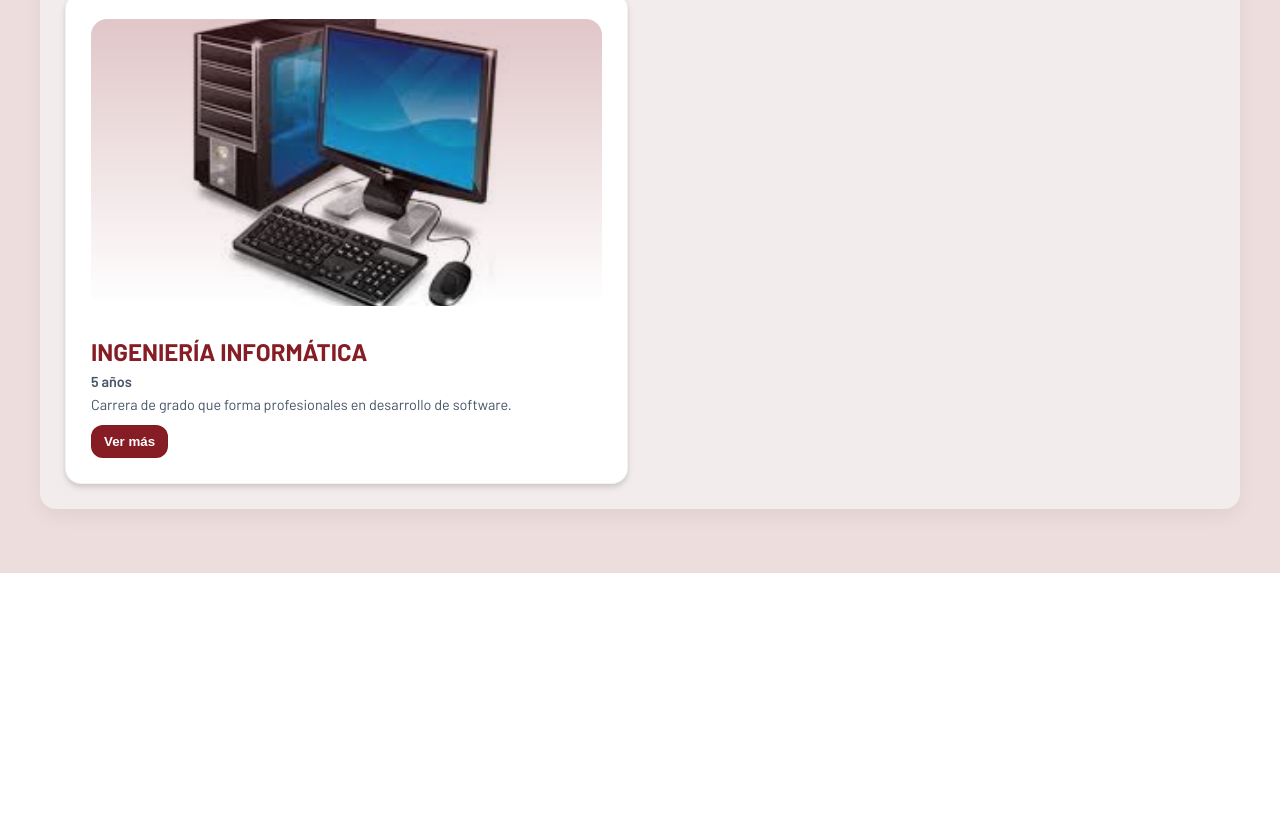
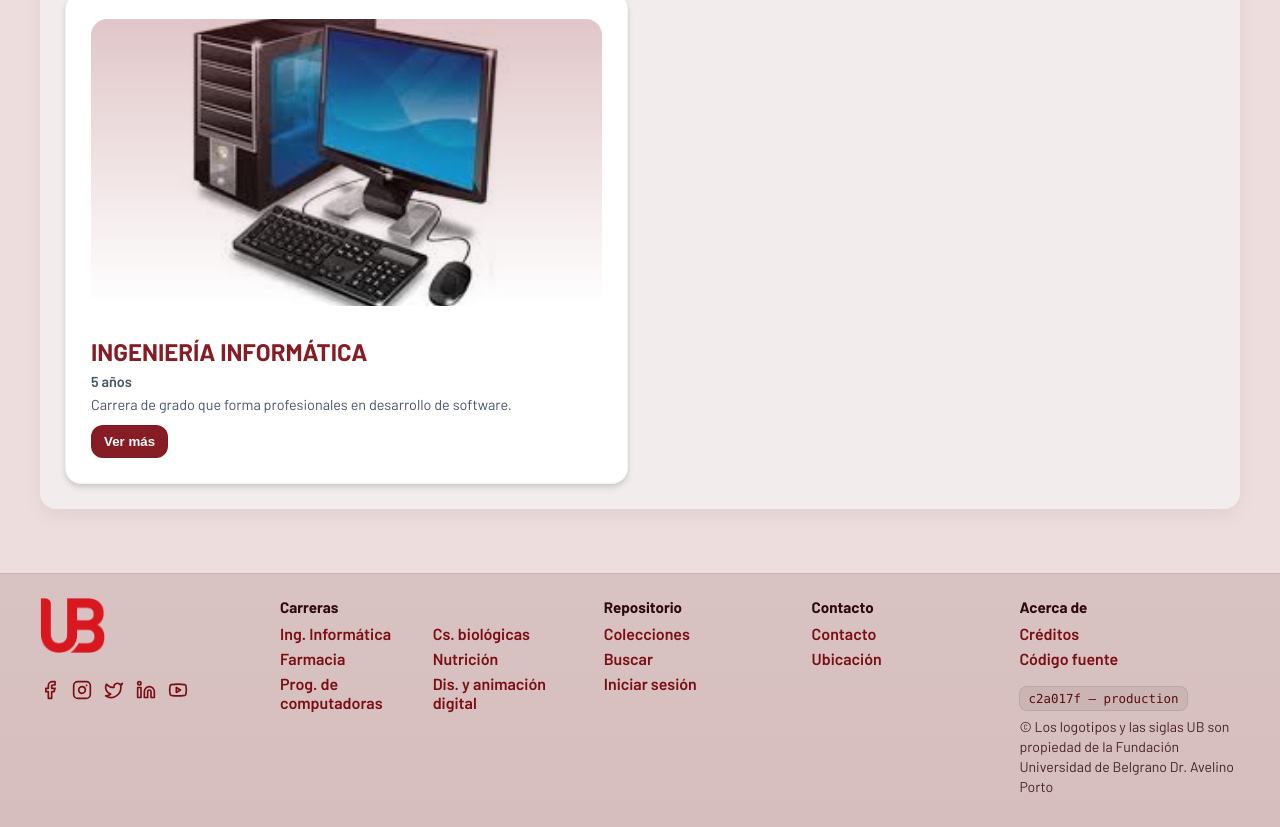
Before and after one commit to gerardowacker/conexionub, a Next.js app: page / in a window 1280 px wide. Shown: the part 476-1303 px from the top of the page. Before the commit the page ends 1049 px from the top, so only its background shows below. Built offline with nearby package versions, Linux system fonts and the light colour scheme.

Commit message:
Added Footer

```diff
--- a/package.json
+++ b/package.json
@@ -21,6 +21,7 @@
     "@mdx-js/react": "^3.1.1",
     "@next/mdx": "^15.5.4",
     "@types/mdx": "^2.0.13",
+    "lucide-react": "^0.546.0",
     "next": "15.5.4",
     "next-mdx-remote": "^5.0.0",
     "react": "19.1.0",
--- a/src/app/layout.tsx
+++ b/src/app/layout.tsx
@@ -2,6 +2,7 @@ import type { Metadata } from "next";
 import {Barlow} from "next/font/google";
 import "./globals.css";
 import Header from "@/components/menu/headermenu/Header";
+import Footer from "@/components/footer/Footer";
 
 const barlowSans = Barlow({
     weight: ['400', '500', '600', '700'],
@@ -27,6 +28,7 @@ export default function RootLayout({
                 {children}
             </div>
         </main>
+        <Footer/>
       </body>
     </html>
   );
--- /dev/null
+++ b/src/components/footer/Footer.module.css
@@ -0,0 +1,137 @@
+.footer {
+  width: 100vw;
+  background: linear-gradient(180deg, #d9c2c2 0%, #d6bebe 100%);
+  color: #2f0a0a;
+  border-top: 1px solid rgba(0, 0, 0, 0.06);
+  position: relative;
+  left: 50%;
+  right: 50%;
+  margin-left: -50vw;
+  margin-right: -50vw;
+}
+
+.inner {
+  max-width: 1200px;
+  margin: 0 auto;
+  padding: 24px 32px;
+  display: grid;
+  grid-template-columns: 0.8fr 3.2fr;
+  align-items: start;
+  column-gap: 0px;
+  row-gap: 16px;
+}
+
+.brand {
+  display: flex;
+  flex-direction: column;
+  gap: 12px;
+  align-items: flex-start;
+}
+.logo {
+  display: block;
+  border-radius: 0;
+  box-shadow: none;
+  image-rendering: -webkit-optimize-contrast;
+  image-rendering: crisp-edges;
+}
+.title {
+  margin: 0;
+  font-weight: 700;
+  font-size: 1.05rem;
+}
+.subtitle {
+  margin: 2px 0 0;
+  font-size: .92rem;
+  opacity: 0.85;
+}
+
+.socialIcons {
+  display: flex;
+  gap: 12px;
+  align-items: center;
+  margin-top: 15px;
+}
+.socialIcon {
+  width: 20px;
+  height: 20px;
+  color: #7a0e12;
+  transition: color 0.2s ease, transform 0.2s ease;
+}
+.socialIcons a:hover .socialIcon {
+  color: #2f0a0a;
+  transform: scale(1.1);
+}
+
+.columns {
+  display: grid;
+  grid-template-columns: 0.7fr 0.8fr 1fr 1fr 1.2fr;
+  gap: 24px;
+}
+.colTitle {
+  margin: 0 0 8px;
+  font-size: .95rem;
+  font-weight: 700;
+}
+.list {
+  list-style: none;
+  padding: 0;
+  margin: 0;
+}
+.list li {
+  margin: 6px 0;
+}
+.list a {
+  text-decoration: none;
+  color: #7a0e12;
+  font-weight: 600;
+  position: relative;
+  padding-bottom: 2px;
+}
+.list a::after {
+  content: "";
+  position: absolute;
+  left: 0;
+  bottom: -2px;
+  width: 0;
+  height: 2px;
+  background: currentColor;
+  transition: width .22s ease;
+}
+.list a:hover::after {
+  width: 100%;
+}
+
+.note {
+  font-size: .88rem;
+  line-height: 1.25rem;
+  opacity: 0.85;
+}
+
+.buildTag {
+  font-family: ui-monospace, SFMono-Regular, Menlo, Monaco, Consolas, "Liberation Mono", "Courier New", monospace;
+  background: rgba(0, 0, 0, 0.06);
+  border: 1px solid rgba(0, 0, 0, 0.08);
+  padding: 4px 8px;
+  border-radius: 8px;
+  font-size: .78rem;
+  color: #5a0d0f;
+  display: inline-block;
+  margin-top: 12px;
+}
+
+@media (max-width: 980px) {
+  .inner {
+    grid-template-columns: 1fr;
+  }
+  .columns {
+    grid-template-columns: repeat(2, 1fr);
+  }
+}
+@media (max-width: 560px) {
+  .columns {
+    grid-template-columns: 1fr;
+  }
+  .bottomBar {
+    justify-content: space-between;
+  }
+}
--- /dev/null
+++ b/src/components/footer/Footer.tsx
@@ -0,0 +1,95 @@
+import React from "react";
+import Image from "next/image";
+import Link from "next/link";
+import { Facebook, Twitter, Instagram,Linkedin,Youtube } from "lucide-react"
+import styles from "./Footer.module.css";
+
+export default function Footer() {
+  return (
+    <footer className={styles.footer}>
+      <div className={styles.inner}>
+        <div className={styles.brand}>
+          <div className={styles.brandRow}>
+            <Image
+              src="/UBLogo.png"
+              alt="Universidad de Belgrano"
+              width={65}
+              height={55}
+              className={styles.logo}
+              priority
+              />
+            </div>
+          <div className={styles.socialIcons}>
+              <a href="https://www.facebook.com/universidaddebelgrano" target="_blank" rel="noopener noreferrer" aria-label="Facebook" className={styles.socialLink}>
+                <Facebook className={styles.socialIcon} />
+              </a>
+              <a href="https://www.instagram.com/universidadbelgrano" target="_blank" rel="noopener noreferrer" aria-label="Instagram" className={styles.socialLink}>
+                <Instagram className={styles.socialIcon} />
+              </a>
+              <Link href="https://x.com/ubeduar?lang=es" target="_blank" rel="noopener noreferrer" aria-label="X (Twitter)">
+                <Twitter className={styles.socialIcon} />
+              </Link>
+              <a href="https://www.linkedin.com/school/universidad-de-belgrano/posts/?feedView=all" target="_blank" rel="noopener noreferrer" aria-label="Linkedin" className={styles.socialLink}>
+                <Linkedin className={styles.socialIcon} />
+              </a>
+              <a href="https://www.youtube.com/user/UniversidadBelgrano" target="_blank" rel="noopener noreferrer" aria-label="Youtube" className={styles.socialLink}>
+                <Youtube className={styles.socialIcon} />
+              </a>
+          </div>
+        </div>
+
+          <nav className={styles.columns} aria-label="Footer">
+          <div className={styles.col}>
+            <h4 className={styles.colTitle}>Carreras</h4>
+            <ul className={styles.list}>
+              <li><Link href="/carreras/ingenieria-informatica">Ing. Informática</Link></li>
+              <li><Link href="/carreras/farmacia">Farmacia</Link></li>
+              <li><Link href="/carreras/progrmacion-computadoras">Prog. de computadoras</Link></li>
+            </ul>
+          </div>
+          <div className={styles.col}>
+            <h4 className={styles.colTitle} aria-hidden="true">
+              &nbsp;
+            </h4>
+            <ul className={styles.list}>
+              <li><Link href="/carreras/ciencias-biologicas">Cs. biológicas</Link></li>
+              <li><Link href="/carreras/nutricion">Nutrición</Link></li>
+              <li><Link href="/carreras/diseño-animacion">Dis. y animación digital</Link></li>
+            </ul>
+          </div>
+          <div className={styles.col}>
+            <h4 className={styles.colTitle}>Repositorio</h4>
+            <ul className={styles.list}>
+              <li><Link href="/repositorio/colecciones">Colecciones</Link></li>
+              <li><Link href="/buscar">Buscar</Link></li>
+              <li><Link href="/login">Iniciar sesión</Link></li>
+            </ul>
+          </div>
+
+        <div className={styles.col}>
+            <h4 className={styles.colTitle}>Contacto</h4>
+            <ul className={styles.list}>
+              <li><Link href="/contacto">Contacto</Link></li>
+              <li><Link href="/contacto">Ubicación</Link></li>
+            </ul>
+          </div>
+
+        <div className={styles.col}>
+            <h4 className={styles.colTitle}>Acerca de</h4>
+            <ul className={styles.list}>
+              <li><Link href="/creditos">Créditos</Link></li>
+              <li><Link href="https://github.com/gerardowacker/conexionub" target="_blank">Código fuente</Link></li>
+               <span className={styles.buildTag} title= "Build">
+              c2a017f — production
+            </span>
+              <li className={styles.note}>
+                © Los logotipos y las siglas UB son propiedad de la Fundación Universidad de Belgrano Dr. Avelino Porto
+              </li>
+            </ul>
+          </div>
+        </nav>
+      </div>
+
+    </footer>
+  );
+}
```
Also changed, not shown: 1 other file (tests, documents, lock files or other folders).
